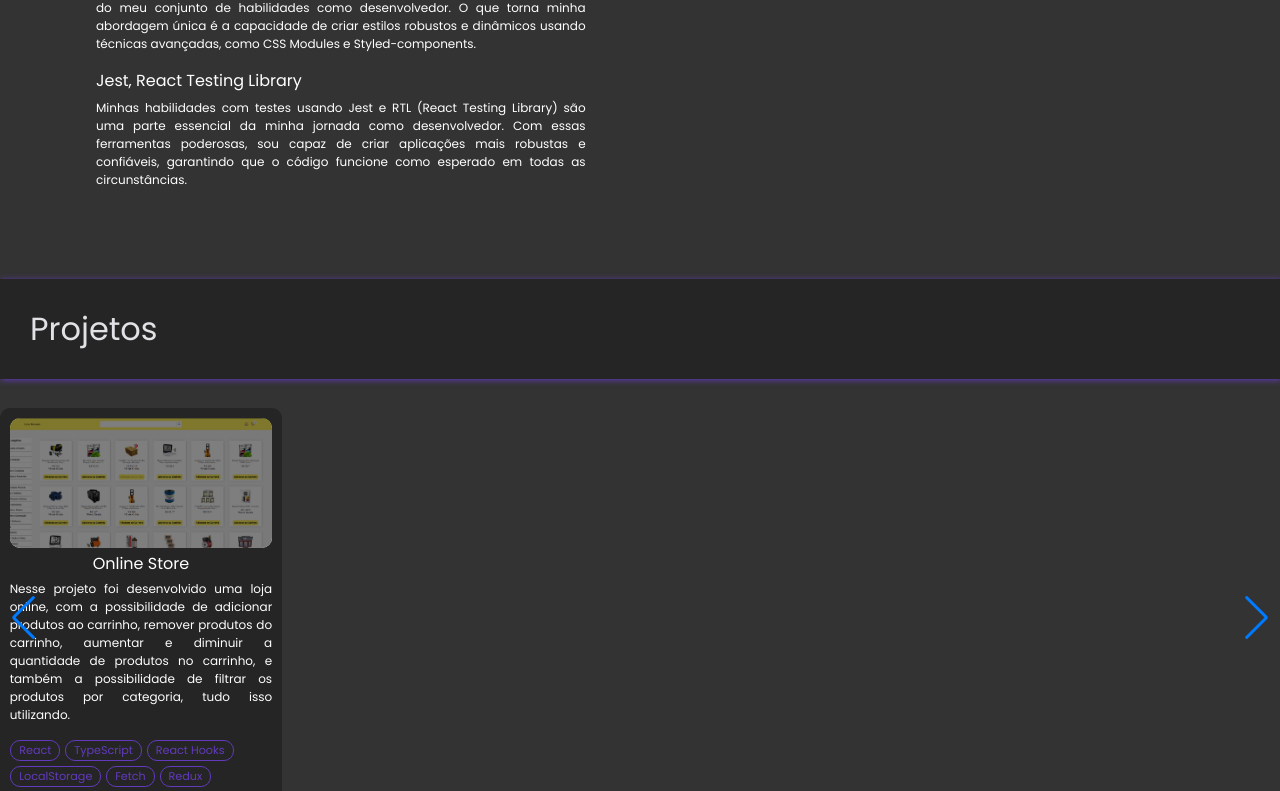
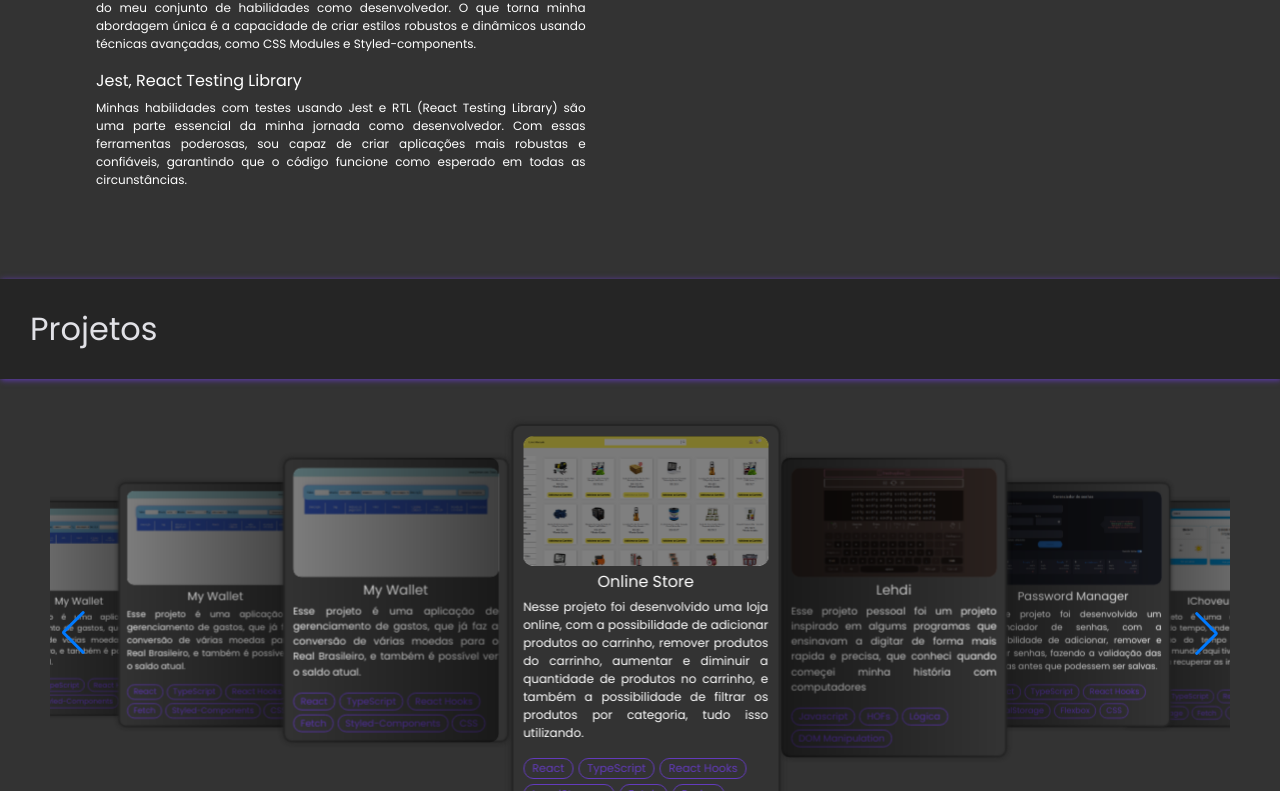
Before and after one commit to pedro-henrique-a-silva/pedro-henrique-a-silva.github.io, a React (Vite) app: page / in a window 1280 px wide. Shown: the part 2009-2800 px from the top of the page. Built offline with nearby package versions, Linux system fonts and the light colour scheme.

Commit message:
style carousel

```diff
--- a/src/components/Carousel/Carousel.tsx
+++ b/src/components/Carousel/Carousel.tsx
@@ -6,9 +6,6 @@ import {
 } from './style';
 import data from '../../data/data'
 import { Swiper, SwiperSlide } from 'swiper/react';
-import { register } from 'swiper/element/bundle';
-// register Swiper custom elements
-register();
 
 import {
   EffectCoverflow,
@@ -35,26 +32,39 @@ function Carousel() {
           centeredSlides
           tag="section"
           loop={true}
-          spaceBetween={20}
-          effect= {'fade'}
-          fadeEffect= {{
-            crossFade: true
+          autoplay= {{
+            delay: 3000
           }}
-          breakpoints={ {
+          spaceBetween={10}
+          effect= {'coverflow'}
+          grabCursor= {true}
+          coverflowEffect= {{
+            rotate: 0,
+            stretch: 0,
+            depth: 100,
+            modifier: 2,
+            slideShadows: true
+          }}
+          breakpoints= {{
             // when window width is >= 320px
-            768: {
+            568: {
+              slidesPerView: 2,
+              spaceBetween: 20
+            },
+            // when window width is >= 480px
+            850: {
               slidesPerView: 3,
-              spaceBetween: 40
+              spaceBetween: 30
             },
+            // when window width is >= 640px
             1100: {
               slidesPerView: 4,
-              spaceBetween: 50
-            },
-
+              spaceBetween: 40
+            }
           }}
-          cardsEffect={{
-            slideShadows: true,
-          }}
+          // cardsEffect={{
+          //   slideShadows: true,
+          // }}
           navigation
           pagination={{ clickable: true }}
         >
--- a/src/components/Carousel/style.ts
+++ b/src/components/Carousel/style.ts
@@ -2,43 +2,38 @@ import { styled } from 'styled-components';
 
 
 export const CarouselWrapper = styled.div`
+  padding: 0 50px;
+  margin: 29px auto;
+  min-width: 390px;
 
-  margin: 29px auto;
-`;
-
-export const CarouselContainer = styled.ul`
-  display: flex;
-  overflow: auto;
-  min-width: 270px;
-  align-items: center;
-  scroll-behavior: smooth;
-  padding: 1rem;
-  position: relative;
-  gap: 20px;
-
-  &::-webkit-scrollbar {
-    display: none;
+  & div {
+    border-radius: 10px;
   }
 
+  & > section {
+    padding: 1rem 1rem;
+    overflow: none;
+  }
 `;
 
 export const Card = styled.li`
   position: relative;
   padding: 10px;
   min-width: 269px;
-  /* width: 269px; */
-  height: 420px;
-  background-color: ${({ theme }) => theme.colors.cardBackground};
+  /* height: 420px; */
+  background-color: ${({ theme }) => theme.colors.background};
   color: ${({ theme }) => theme.colors.primaryText};
   text-align: center;
   border-radius: 10px;
+  box-shadow: 0px 0px 6px 0px ${({ theme }) => theme.colors.primary};
+  border: 2px solid ${({ theme }) => theme.colors.primary};
   flex: none;
-  cursor: pointer;
+  cursor: grab;
   transition: all 300ms ease;
 
-  &:hover {
-    transform: scale(1.1);
-  }
+  /* &:hover {
+    transform: scale(1.05);
+  } */
 
   & a {
     text-decoration: none;
@@ -70,11 +65,6 @@ export const Card = styled.li`
   }
 `;
 
-export const ArrowsWrapper = styled.div`
-  text-align: center;
-
-
-`
 
 export const ImgContainer = styled.div`
   /* width: 250px; */
```
